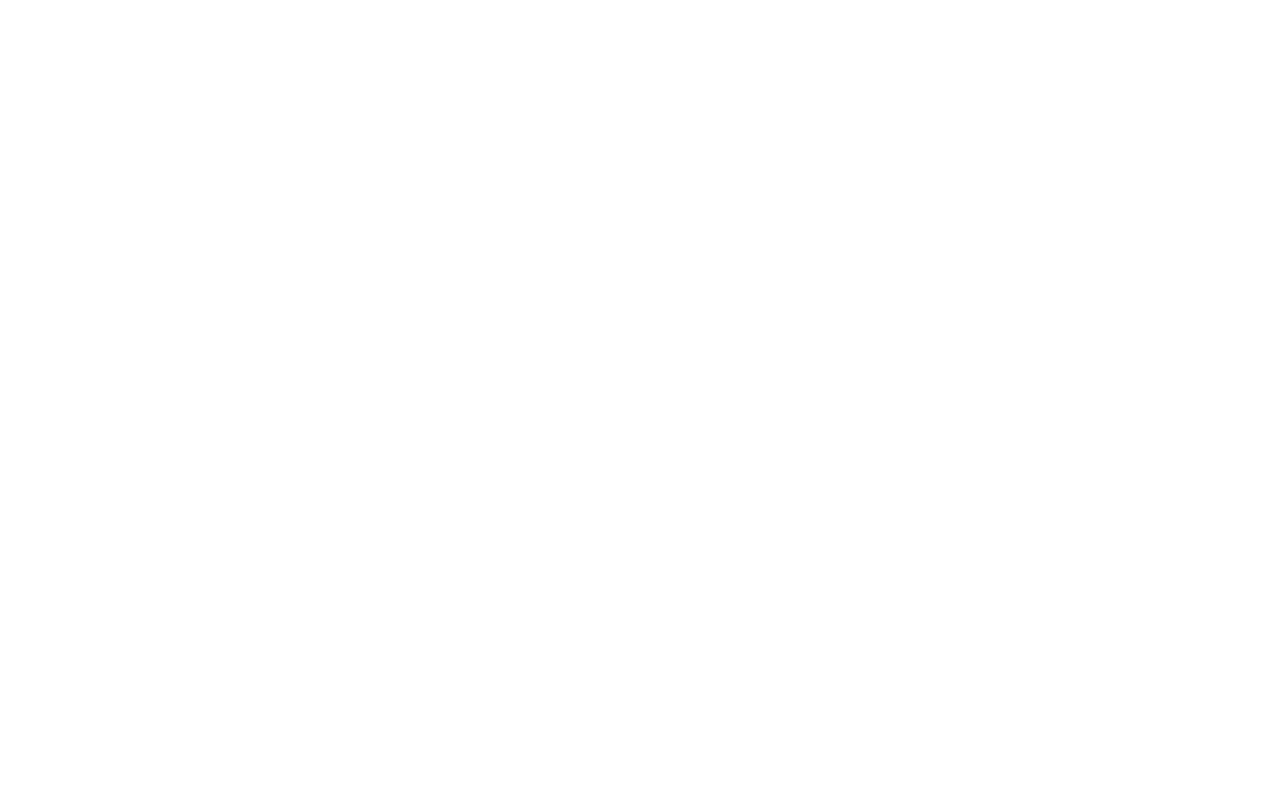
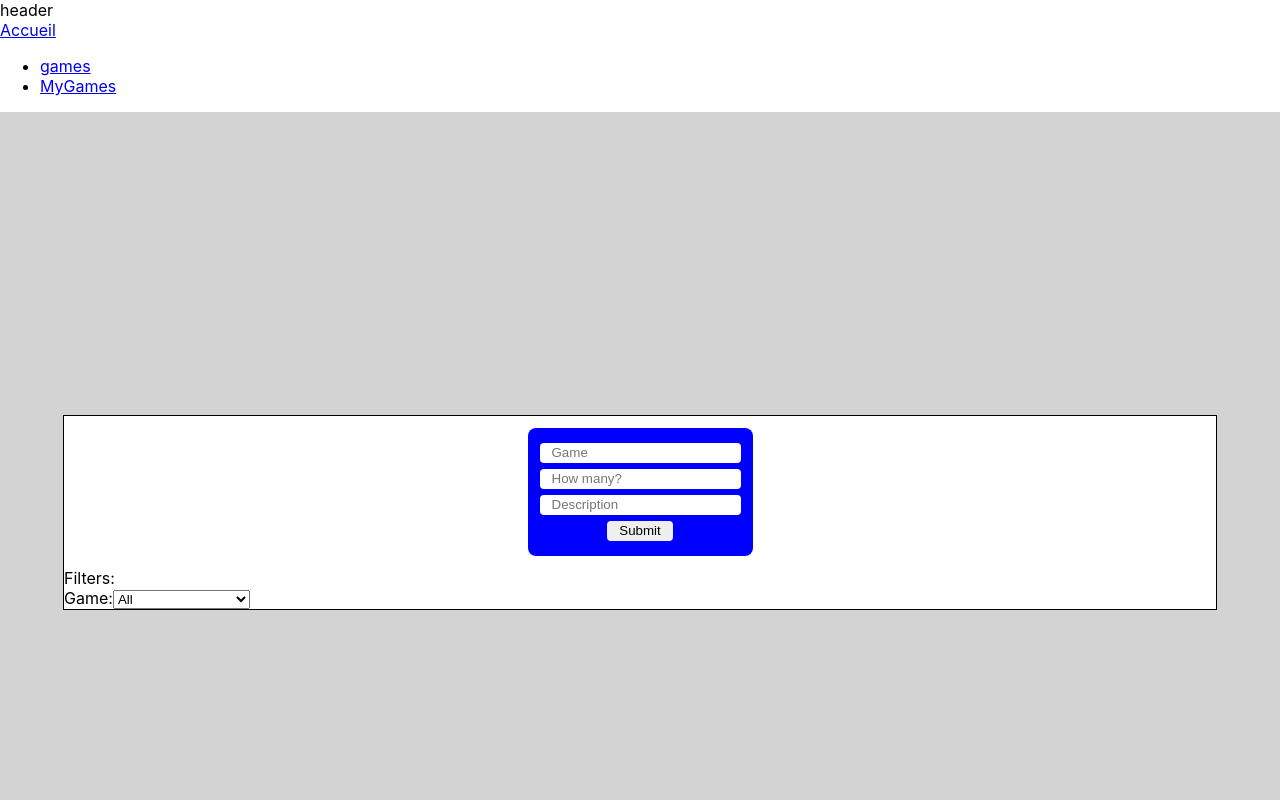
Before and after one commit to rockwe/hommeinvisible, a React (Create React App) app: page /mygames in a window 1280 px wide. Before the commit this address led to /games. Shown: the top 800 px of the page. Built offline with nearby package versions, Linux system fonts and the light colour scheme; sample sign-in values are in the browser's storage.

Commit message:
fix navigation page

```diff
--- a/src/components/layout/AppLayout.js
+++ b/src/components/layout/AppLayout.js
@@ -1,13 +1,13 @@
 import React, { Component } from 'react'
 import Header from '../layout/header'
-//import SideBar from '../layout/SideBar'
+import SideBar from '../layout/sideBar'
 
 const AppLayout = props => {
   return (
     <div>
       <div>
         <Header />
-
+        <SideBar />
         <div>
           <section>{props.children}</section>
         </div>
--- a/src/components/layout/sideBar.js
+++ b/src/components/layout/sideBar.js
@@ -1,51 +1,30 @@
-import React, { useState } from 'react'
-import styled from 'styled-components'
-import { motion } from 'framer-motion'
+import React from 'react'
 
 const sideBar = props => {
-  const [menu, setMenu] = useState('hidden')
+  const isActiveRoute = route => {
+    return window.location.pathname.indexOf(route) !== -1
+  }
   return (
-    <Container>
-      <Menu animate={menu} variants={menuVariants}>
-        <p>Coco</p>
-      </Menu>
-      <p
-        onClick={() => {
-          setMenu(menu === 'visible' ? 'hidden' : 'visible')
-        }}
-      >
-        Burger
-      </p>
-      <Content>
-        <HoverMotion whileHover={{ scale: 2 }}></HoverMotion>
-        <TapMotion whileTap={{ scale: 1.3 }}></TapMotion>
-      </Content>
-    </Container>
+    <div>
+      <div>
+        <a href='/'>Accueil</a>
+      </div>
+      <ul>
+        <li>
+          <a href='/games' className='nav-link'>
+            <i className='fas fa-fire' />
+            <span>games</span>
+          </a>
+        </li>
+        <li>
+          <a href='/mygames' className='nav-link'>
+            <i className='fas fa-lightbulb' />
+            <span>MyGames</span>
+          </a>
+        </li>
+      </ul>
+    </div>
   )
 }
 
-const Menu = styled(motion.div)`
-  width: 300px;
-  height: 100vh;
-  background-color: red;
-`
-
-const Content = styled.div``
-
-const Container = styled.div`
-  height: 100vh;
-  display: flex;
-  width: 100%;
-  flex-direction: row;
-`
-
-const HoverMotion = styled(motion.img)`
-  width: 300px;
-  height: 100px;
-`
-
-const TapMotion = styled(motion.img)`
-  width: 300px;
-  height: 100px;
-`
 export default sideBar
--- a/src/config/routes.js
+++ b/src/config/routes.js
@@ -15,9 +15,12 @@ import AuthLayout from '../components/layout/AuthLayout'
 import { withTranslation } from 'react-i18next'
 
 const Routes = (...props) => {
-  const AppRoute = ({ component: Component, layout: Layout, t }) => {
+  const token = localStorage.getItem('x-access-token')
+
+  const AppRoute = ({ component: Component, layout: Layout, ...rest }) => {
     return (
       <Route
+        {...rest}
         render={props => (
           <Layout>
             <Component {...props} />
@@ -27,16 +30,17 @@ const Routes = (...props) => {
     )
   }
 
-  const AuthRoute = ({ component: Component, layout: Layout }) => {
+  const AuthRoute = ({ component: Component, layout: Layout, ...rest }) => {
     return (
       <Route
+        {...rest}
         render={props =>
-          localStorage.getItem('token') ? (
+          token ? (
             <Layout>
               <Component {...props} />
             </Layout>
           ) : (
-            <Redirect to='/games' />
+            <Redirect to='/signin' />
           )
         }
       />
@@ -45,8 +49,9 @@ const Routes = (...props) => {
   return (
     <Router>
       <Switch>
-        <AppRoute exact path='/' component={Login} layout={AuthLayout} exact />
-        <AuthRoute path='/games' component={Games} layout={AppLayout} exact />
+        <Redirect from='/' to='/games' exact />
+        <AppRoute exact path='/signin' component={Login} layout={AuthLayout} />
+        <AuthRoute path='/games' component={Games} layout={AppLayout} />
         <AuthRoute
           path='/mygames'
           component={MyGames}
```
